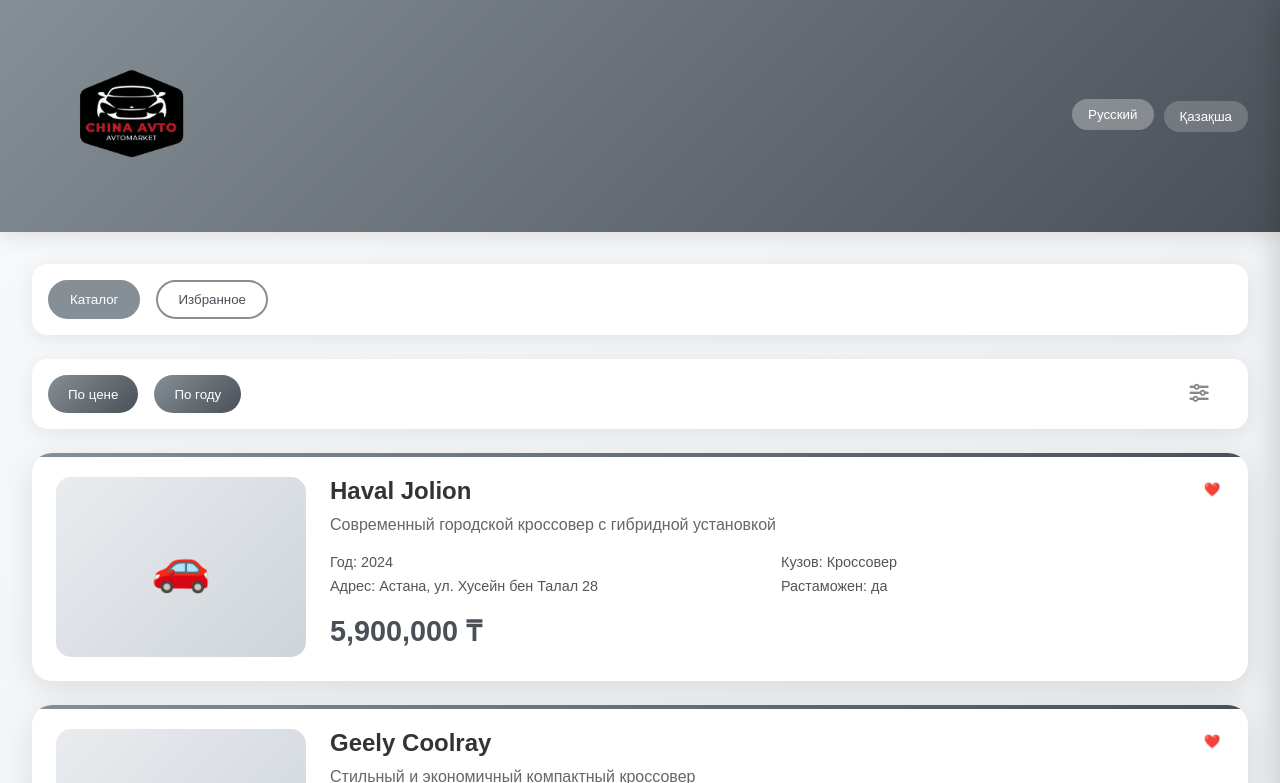
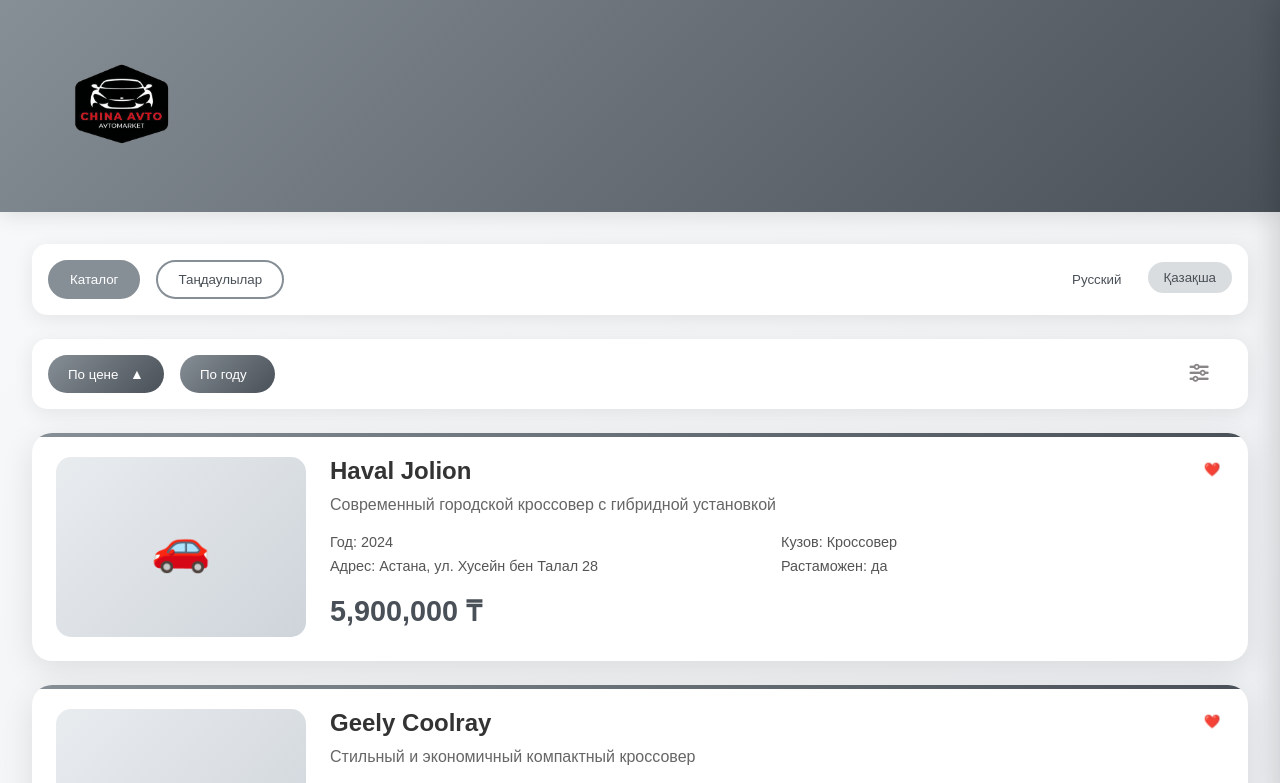
Before and after one commit to AmirzhanBulatov/site, a plain HTML site: page index.html in a window 1280 px wide. Both pictures are taken after a click on the button "По цене". Shown: the top 783 px of the page. Drawn offline with Linux system fonts and the light colour scheme.

Commit message:
Изменил сайт

```diff
--- a/css/style.css
+++ b/css/style.css
@@ -29,32 +29,27 @@
         }
 
         .logo img {
-            width: 200px;
-            height: 200px;
+            width: 180px;
+            height: 180px;
             margin-right: 10px;
             border-radius: 50%;
         }
 
-        .language-switch {
-            display: flex;
-            gap: 10px;
+
+        @media (max-width: 768px) {
+    .header {
+        flex-direction: column;
+        align-items: center;
+        text-align: center;
     }
 
-        .lang-btn {
-            padding: 8px 16px;
-            background: rgba(255,255,255,0.2);
-            color: white;
-            border: none;
-            border-radius: 20px;
-            cursor: pointer;
-            transition: all 0.3s ease;
-            backdrop-filter: blur(10px);
+    .logo img {
+        width: 200px;
+        height: 200px;
+        margin: 0 auto 10px auto;
+    }
 }
 
-        .lang-btn:hover, .lang-btn.active {
-            background: rgba(255,255,255,0.3);
-            transform: translateY(-2px);
-        }
 
         /* Main Content */
         .container {
@@ -199,6 +194,13 @@
             transform: translateY(-2px);
             box-shadow: 0 6px 20px rgba(134,142,150,0.4);
         }
+
+
+        .sort-btn .arrow {
+  margin-left: 8px;
+  font-size: 14px;
+}
+
 
         /* Car Cards */
         .cars-grid {
@@ -516,8 +518,36 @@
     padding: 1rem;
     margin-bottom: 1.5rem;
     display: flex;
+    justify-content: space-between;
+    align-items: center;
     gap: 1rem;
     box-shadow: 0 4px 20px rgba(0,0,0,0.08);
+}
+
+.tabs-section {
+    display: flex;
+    gap: 1rem;
+}
+
+.language-switch {
+    display: flex;
+    gap: 10px;
+}
+
+.lang-btn {
+    padding: 8px 16px;
+    background: rgba(255,255,255,0.2);
+    color: #495057;
+    border: none;
+    border-radius: 20px;
+    cursor: pointer;
+    transition: all 0.3s ease;
+    backdrop-filter: blur(10px);
+}
+
+.lang-btn:hover, .lang-btn.active {
+    background: rgba(134, 142, 150, 0.3);
+    transform: translateY(-2px);
 }
 
 .tab-btn {
--- a/index.html
+++ b/index.html
@@ -1,5 +1,5 @@
 <!DOCTYPE html>
-<html lang="ru">
+<html lang="kz">
 <head>
     <meta charset="UTF-8">
     <meta name="viewport" content="width=device-width, initial-scale=1.0">
@@ -13,10 +13,6 @@
     <header class="header">
         <div class="logo">
             <img src="images/logo.png" alt="China Avto Logo">
-        </div>
-        <div class="language-switch">
-            <button class="lang-btn active" onclick="switchLanguage('ru')">Русский</button>
-            <button class="lang-btn" onclick="switchLanguage('kz')">Қазақша</button>
         </div>
     </header>
 
@@ -79,14 +75,26 @@
 
         <main class="main-content">
             <div class="nav-tabs">
-                <button class="tab-btn active" onclick="showTab('catalog')" data-ru="Каталог" data-kz="Каталог">Каталог</button>
-                <button class="tab-btn" onclick="showTab('favorites')" data-ru="Избранное" data-kz="Таңдаулылар">Избранное</button>
-            </div>
+    <div class="tabs-section">
+        <button class="tab-btn active" onclick="showTab('catalog')" data-ru="Каталог" data-kz="Каталог">Каталог</button>
+        <button class="tab-btn" onclick="showTab('favorites')" data-ru="Избранное" data-kz="Таңдаулылар">Избранное</button>
+    </div>
+    <div class="language-switch">
+        <button class="lang-btn" onclick="switchLanguage('ru')">Русский</button>
+        <button class="lang-btn active" onclick="switchLanguage('kz')">Қазақша</button>
+    </div>
+</div>
+
 
             <div id="catalogTab">
                 <div class="sort-controls">
-  <button class="sort-btn" onclick="sortCars('price')" data-ru="По цене" data-kz="Баға бойынша">По цене</button>
-  <button class="sort-btn" onclick="sortCars('year')" data-ru="По году" data-kz="Жыл бойынша">По году</button>
+  <button class="sort-btn" onclick="sortCars('price')" data-type="price" data-order="asc">
+  По цене <span class="arrow"></span>
+</button>
+<button class="sort-btn" onclick="sortCars('year')" data-type="year" data-order="asc">
+  По году <span class="arrow"></span>
+</button>
+
   <button class="filter-toggle-btn" onclick="toggleFilterSidebar()" title="Фильтры">
     <i class="fas fa-sliders-h" style="color: #888686;"></i>></i>
   </button>
--- a/js/script.js
+++ b/js/script.js
@@ -1,4 +1,10 @@
-let currentLanguage = 'ru';
+// В самом начале скрипта, после загрузки DOM
+document.addEventListener('DOMContentLoaded', function() {
+    switchLanguage('kz'); // Устанавливаем казахский язык по умолчанию
+});
+
+
+let currentLanguage = 'kz';
         let carsData = [
             {
                 id: 1,
@@ -89,13 +95,36 @@
         };
 
         function switchLanguage(lang) {
-            currentLanguage = lang;
-            document.querySelectorAll('.lang-btn').forEach(btn => btn.classList.remove('active'));
-            event.target.classList.add('active');
+    // Переключение активной кнопки языка
+    document.querySelectorAll('.lang-btn').forEach(btn => {
+        btn.classList.remove('active');
+        if ((lang === 'ru' && btn.textContent === 'Русский') ||
+            (lang === 'kz' && btn.textContent === 'Қазақша')) {
+            btn.classList.add('active');
+        }
+    });
 
-            document.querySelectorAll('[data-ru]').forEach(el => {
-                el.textContent = el.getAttribute('data-' + lang);
+    // Обновление текстовых элементов
+    document.querySelectorAll('[data-ru], [data-kz]').forEach(element => {
+        if (lang === 'ru') {
+            if (element.hasAttribute('data-ru')) {
+                element.textContent = element.getAttribute('data-ru');
+            }
+            if (element.hasAttribute('placeholder-ru')) {
+                element.setAttribute('placeholder', element.getAttribute('placeholder-ru'));
+            }
+        } else if (lang === 'kz') {
+            if (element.hasAttribute('data-kz')) {
+                element.textContent = element.getAttribute('data-kz');
+            }
+            if (element.hasAttribute('placeholder-kz')) {
+                element.setAttribute('placeholder', element.getAttribute('placeholder-kz'));
+            }
+        }
     });
+
+    // Обновление других элементов интерфейса, если необходимо
+    // ...
 }
 
         function updateModelFilter() {
@@ -135,14 +164,42 @@
             renderCars();
         }
 
+        let currentSort = {
+    type: null,
+    order: 'asc'
+  };
+
   function sortCars(type) {
+    const buttons = document.querySelectorAll('.sort-btn');
+
+    if (currentSort.type === type) {
+      // Переключаем порядок
+      currentSort.order = currentSort.order === 'asc' ? 'desc' : 'asc';
+    } else {
+      currentSort.type = type;
+      currentSort.order = 'asc';
+    }
+
     if (type === 'price') {
-                filteredCars.sort((a, b) => a.price - b.price);
+      filteredCars.sort((a, b) => currentSort.order === 'asc' ? a.price - b.price : b.price - a.price);
     } else if (type === 'year') {
-                filteredCars.sort((a, b) => b.year - a.year);
+      filteredCars.sort((a, b) => currentSort.order === 'asc' ? a.year - b.year : b.year - a.year);
     }
+
+    // Обновляем стрелки
+    buttons.forEach(btn => {
+      const btnType = btn.getAttribute('data-type');
+      const arrow = btn.querySelector('.arrow');
+      if (btnType === currentSort.type) {
+        arrow.innerHTML = currentSort.order === 'asc' ? '▲' : '▼';
+      } else {
+        arrow.innerHTML = '';
+      }
+    });
+
     renderCars();
   }
+
 
         function renderCars() {
             const grid = document.getElementById('carsGrid');
```
Lines whose indentation alone changed are shown as unchanged.
